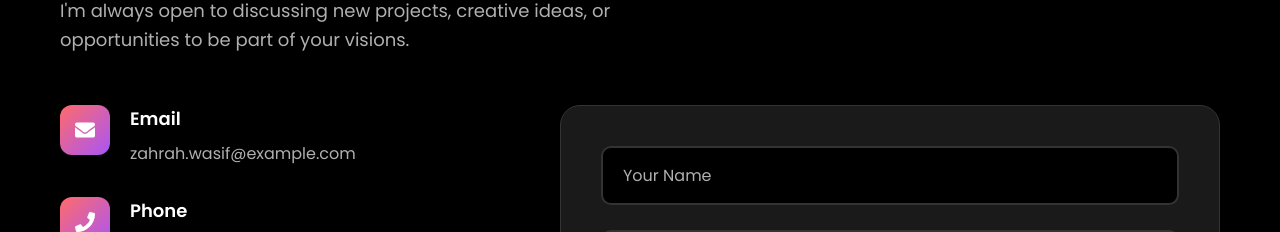
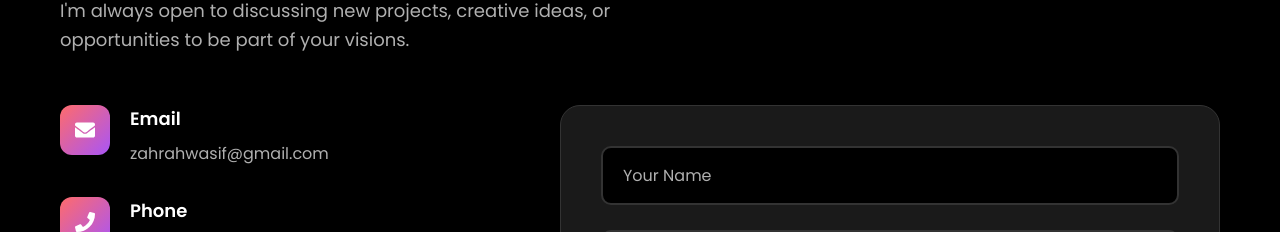
Before and after one commit to Zahrah-wasif1/porfilo, a React (Create React App) app: page / in a window 1280 px wide. Shown: the part 4154-4386 px from the top of the page. Built offline with nearby package versions, Linux system fonts and the light colour scheme.

Commit message:
Update email address in Contact component

```diff
--- a/src/components/Contact.js
+++ b/src/components/Contact.js
@@ -48,7 +48,7 @@ const Contact = () => {
               </div>
               <div className="info-content">
                 <h3>Email</h3>
-                <a href="mailto:zahrahwasif@gmail.com">zahrah.wasif@example.com</a>
+                <a href="mailto:zahrahwasif@gmail.com">zahrahwasif@gmail.com</a>
               </div>
             </div>
             <div className="info-item">
```
